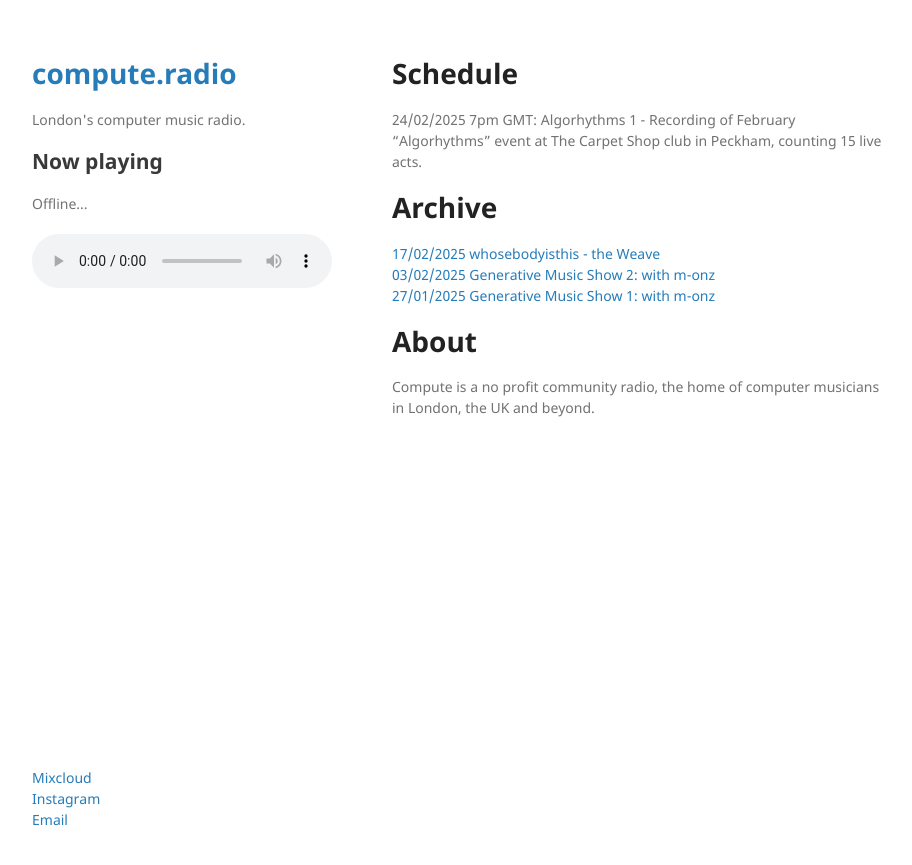
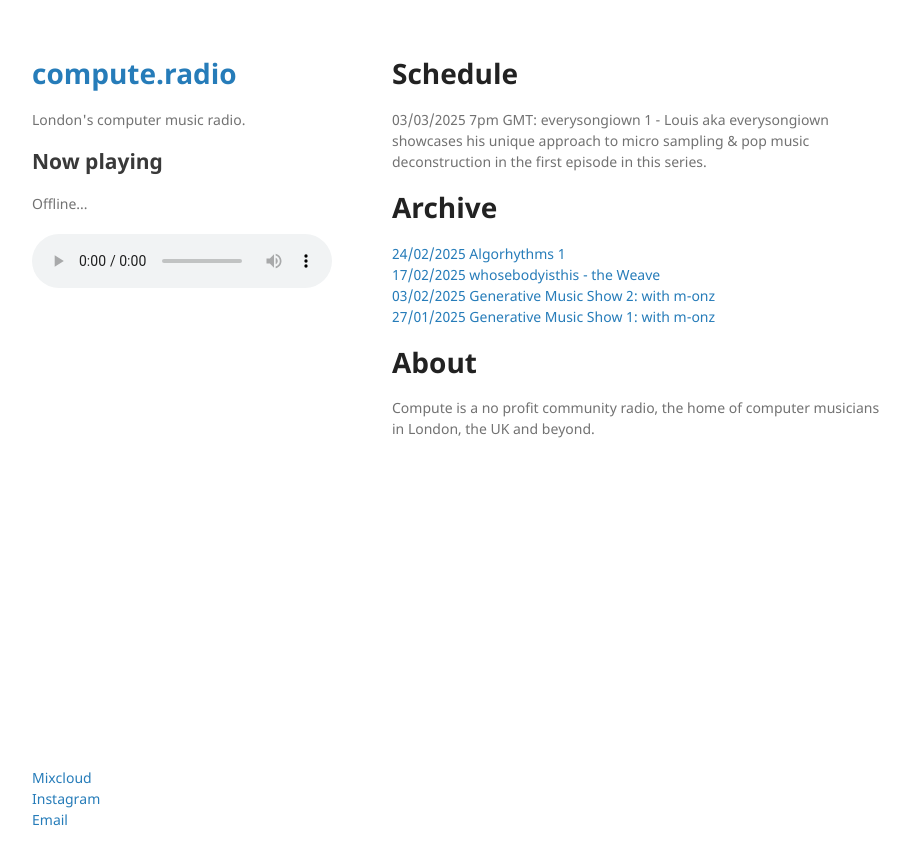
Before and after one commit to compute-radio/compute-radio.github.io, a Jekyll site: the page built from index.md, in a window 1280 px wide. Shown: the top 865 px of the page, without its empty margins (178-1090 px from the left). Built offline with Jekyll 4.4.1, drawn with Linux system fonts in a browser that asks for light colours; our own code applies the rules of GitHub Pages for plain Markdown files.

Commit message:
Update index.md

```diff
--- a/index.md
+++ b/index.md
@@ -3,10 +3,11 @@ layout: default
 ---
 
 # Schedule
-24/02/2025 7pm GMT: Algorhythms 1 - Recording of February "Algorhythms" event at The Carpet Shop club in Peckham, counting 15 live acts.
+03/03/2025 7pm GMT: everysongiown 1 - Louis aka everysongiown showcases his unique approach to micro sampling & pop music deconstruction in the first episode in this series.
 
 # Archive
-[17/02/2025 whosebodyisthis - the Weave](https://www.mixcloud.com/computedotradio/)<br/>
+[24/02/2025 Algorhythms 1](https://www.mixcloud.com/computedotradio/algorhythms-1/)<br/>
+[17/02/2025 whosebodyisthis - the Weave](https://www.mixcloud.com/computedotradio/whosebodyisthis-the-weave/)<br/>
 [03/02/2025 Generative Music Show 2: with m-onz](https://www.mixcloud.com/computedotradio/generative-music-show-2-with-m-onz/)<br/>
 [27/01/2025 Generative Music Show 1: with m-onz](https://www.mixcloud.com/computedotradio/generative-music-show-1-with-m-onz/)<br/>
 
```
